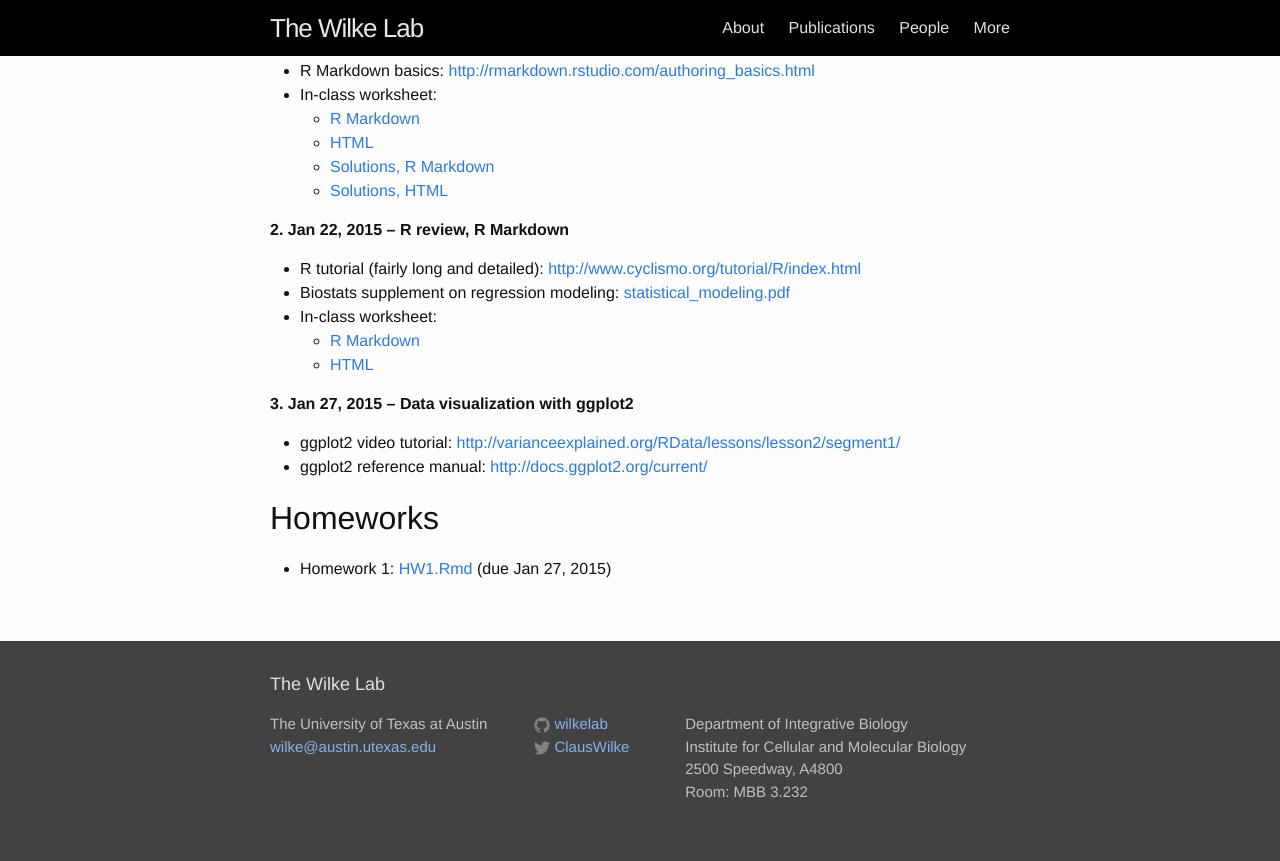
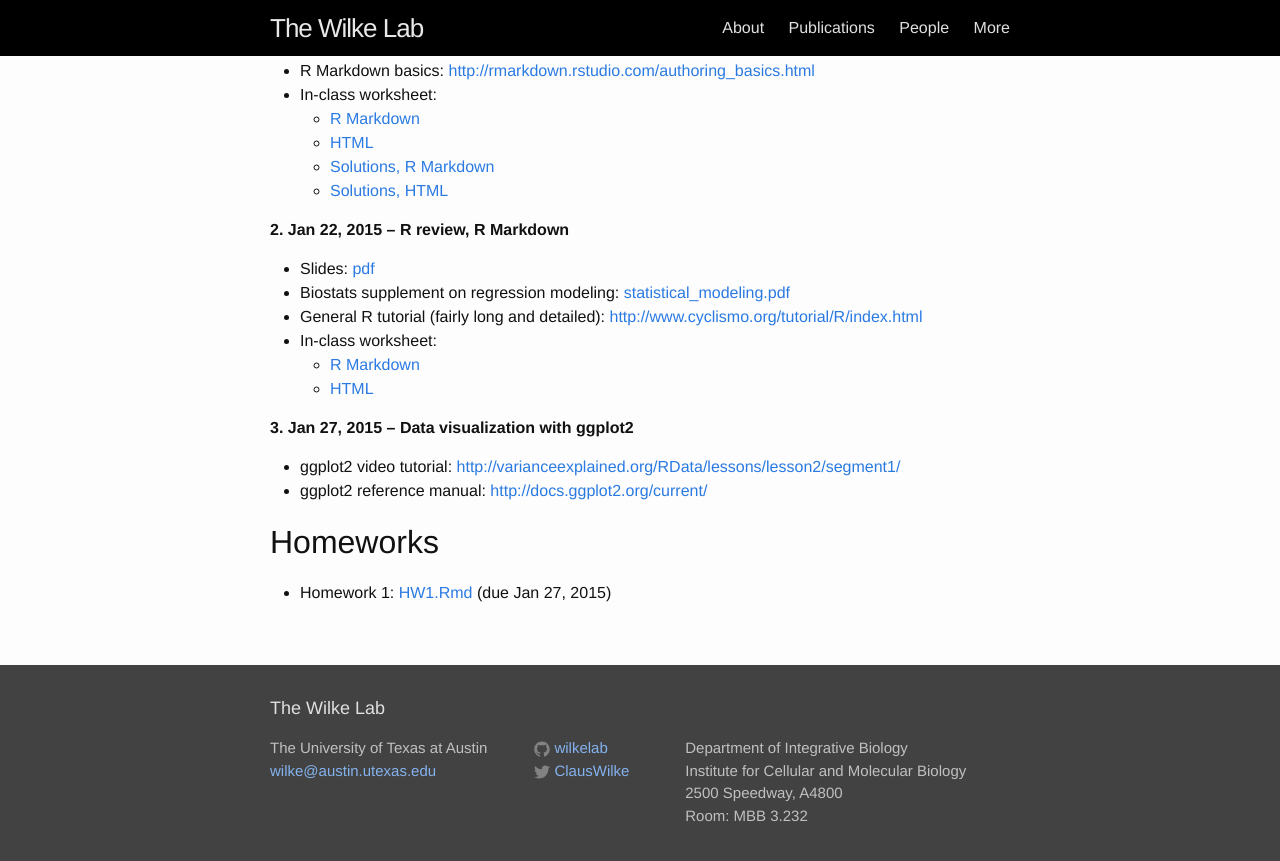
Before and after one commit to wilkelab/wilkelab.github.io.archive_sep_2020, a Jekyll site: the page built from classes/SDS348_spring_2015.md, in a window 1280 px wide and 900 px high, scrolled down 345 px. Shown: the top 861 px of the window. Built offline with Jekyll 4.4.1, drawn with Linux system fonts in a browser that asks for light colours.

Commit message:
Class 2.

```diff
--- a/classes/SDS348_spring_2015.md
+++ b/classes/SDS348_spring_2015.md
@@ -14,18 +14,19 @@ Syllabus and schedule: [SDS348_syllabus_spring2015.pdf](/classes/SDS348/SDS348_s
 * Download RStudio from here: [http://www.rstudio.com/products/rstudio/download/](http://www.rstudio.com/products/rstudio/download/)
 * R Markdown basics: [http://rmarkdown.rstudio.com/authoring_basics.html](http://rmarkdown.rstudio.com/authoring_basics.html)
 * In-class worksheet:
-    - [R Markdown](/classes/SDS348/class1.Rmd)
-    - [HTML](/classes/SDS348/class1.html)
-    - [Solutions, R Markdown](/classes/SDS348/class1_solutions.Rmd)
-    - [Solutions, HTML](/classes/SDS348/class1_solutions.html)
+    - [R Markdown](/classes/SDS348/2015_spring_worksheets/class1.Rmd)
+    - [HTML](/classes/SDS348/2015_spring_worksheets/class1.html)
+    - [Solutions, R Markdown](/classes/SDS348/2015_spring_worksheets/class1_solutions.Rmd)
+    - [Solutions, HTML](/classes/SDS348/2015_spring_worksheets/2015_spring_worksheets/class1_solutions.html)
 
 **2. Jan 22, 2015 – R review, R Markdown**
 
-* R tutorial (fairly long and detailed): [http://www.cyclismo.org/tutorial/R/index.html](http://www.cyclismo.org/tutorial/R/index.html)
+* Slides: [pdf](/classes/SDS348/2015_spring_slides/class2.pdf)
 * Biostats supplement on regression modeling: [statistical_modeling.pdf](/classes/SDS348/statistical_modeling.pdf)
+* General R tutorial (fairly long and detailed): [http://www.cyclismo.org/tutorial/R/index.html](http://www.cyclismo.org/tutorial/R/index.html)
 * In-class worksheet:
-    - [R Markdown](/classes/SDS348/class2.Rmd)
-    - [HTML](/classes/SDS348/class2.html)
+    - [R Markdown](/classes/SDS348/2015_spring_worksheets/class2.Rmd)
+    - [HTML](/classes/SDS348/2015_spring_worksheets/class2.html)
 
 **3. Jan 27, 2015 – Data visualization with ggplot2**
 
```
Also changed, not shown: classes/SDS348/2015_spring_worksheets/class1.Rmd (renamed from classes/SDS348/class1.Rmd), classes/SDS348/2015_spring_worksheets/class1.html (renamed from classes/SDS348/class1.html), classes/SDS348/2015_spring_worksheets/class1_solutions.Rmd (renamed from classes/SDS348/class1_solutions.Rmd), classes/SDS348/2015_spring_worksheets/class1_solutions.html (renamed from classes/SDS348/class1_solutions.html), classes/SDS348/2015_spring_worksheets/class2.Rmd (renamed from classes/SDS348/class2.Rmd), classes/SDS348/2015_spring_worksheets/class2.html (renamed from classes/SDS348/class2.html), 1 other file.
